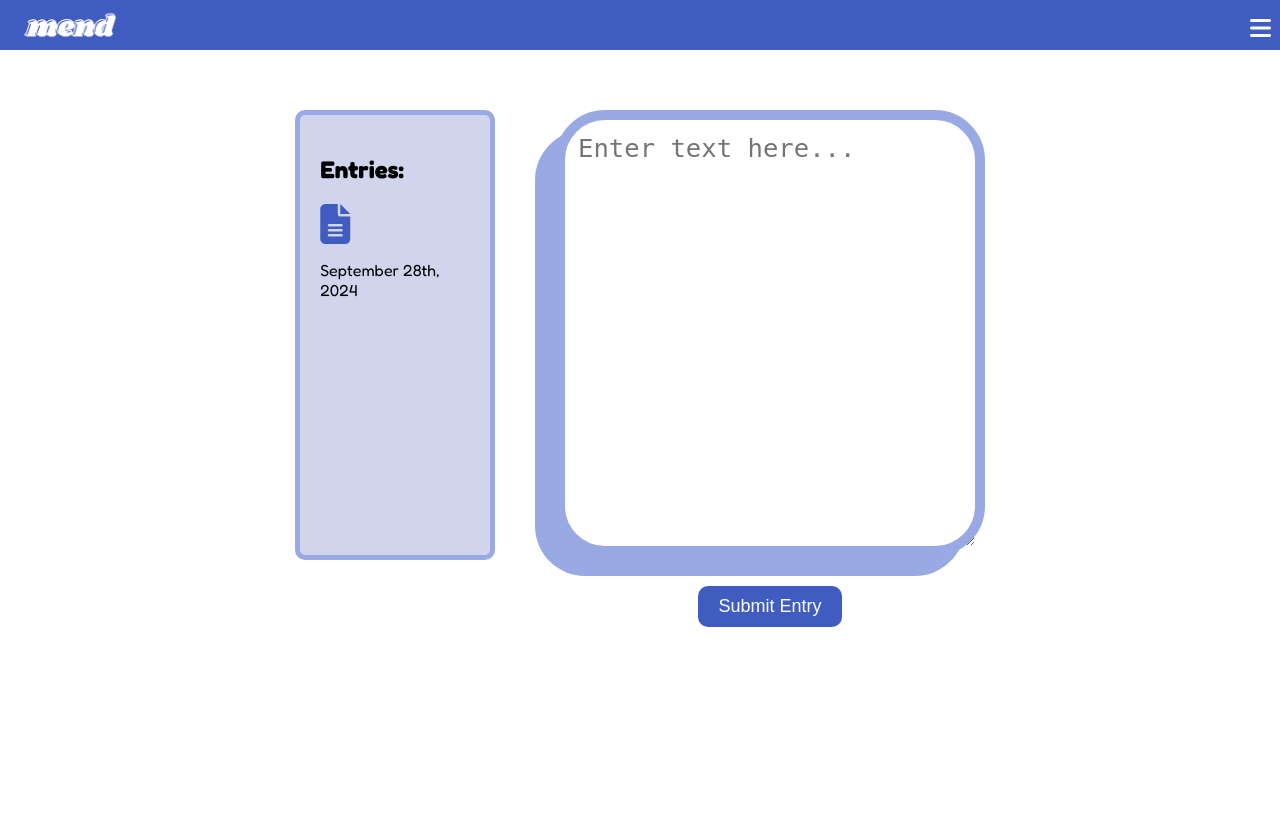
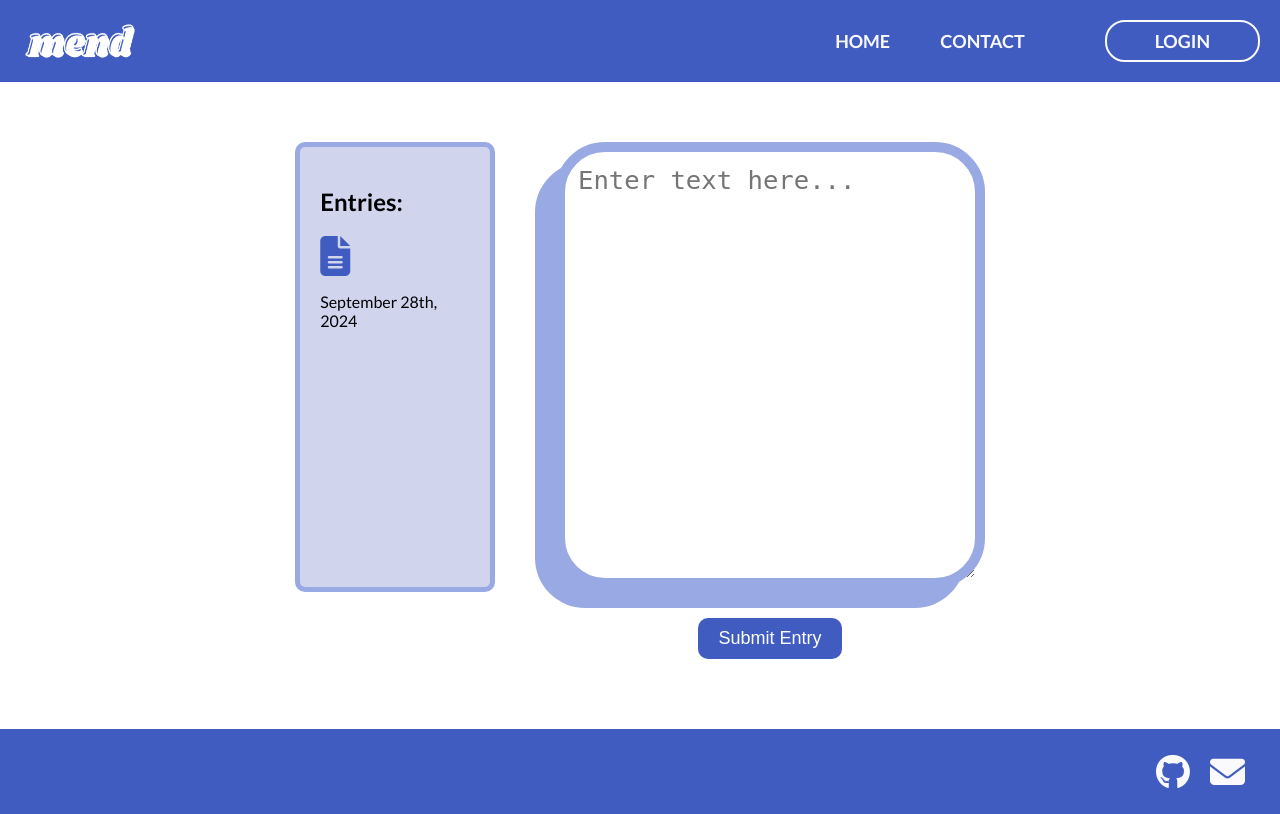
Before and after one commit to ukhan1219/mend, a PHP site: page /pages/dashboard.html in a window 1280 px wide. Before the commit the page ends 627 px from the top, so only its background shows below. Run offline with PHP 8.4, Linux system fonts and the light colour scheme; some libraries are stand-ins or nearby versions.

```diff
--- a/pages/dashboard.css
+++ b/pages/dashboard.css
@@ -7,29 +7,53 @@
 }
 
 body{
-    margin: auto;
-    font-family: 'Fredoka', sans-serif;
+  margin: 0;
+  font-family: Lato, sans-serif;
 }
 
 .mend-logo {
-    width: 100px;
-    height: 50px;
+  width: 120px;
+  height: 70px;
   margin-left: 20px;
 }
 
-  .hamburger-menu {
-    background-color: #415CC0;
-    border: none;
-    padding: 10px;
-    margin-right: 20px;
-    cursor: pointer;
-    width: 0px;
-    height: 40px;
-    font-size: 24px;
+.nav-links {
+  display: flex;
+  list-style: none;
+  margin: 0;
+  padding: 30px;
+  margin-left: auto;
 }
 
-  .hamburger-menu:hover {
-    opacity: 0.8;
+.nav-links li {
+  margin-right: 50px;
+}
+
+.nav-links a {
+  color: #FAFAFD;
+  text-decoration: none;
+  font-size: 18px;
+}
+
+.nav-links a:hover {
+  text-decoration: underline;
+}
+
+.login-btn {
+  background-color: transparent;
+  border: 2px solid #FAFAFD;
+  border-radius: 20px;
+  padding: 0.5rem 3rem;
+  color: #FAFAFD;
+  cursor: pointer;
+  font-size: 18px;
+  font-family: Lato, sans-serif;
+  margin-right: 20px;
+}
+
+.login-btn:hover {
+  background-color: #FAFAFD;
+  color: #415CC0;
 }
 
   .right-side {
@@ -102,3 +126,20 @@
   .single-entry{
     inline-t:block;
   }
+
+  .footer{
+    background-color: #415CC0;
+    display: flex;
+    justify-content: flex-end;
+    padding: 25px;
+  }
+
+  .footer i{
+    font-size: 35px;
+    color: #FAFAFD;
+    margin: 0 10px;
+  }
+
+  .footer a:hover i{
+    text-decoration: underline;
+  }
--- a/pages/dashboard.html
+++ b/pages/dashboard.html
@@ -1,5 +1,6 @@
 <!DOCTYPE html>
 <link rel="stylesheet" href="https://cdnjs.cloudflare.com/ajax/libs/font-awesome/6.1.1/css/all.min.css" />
+<link href="https://fonts.googleapis.com/css2?family=Lato:wght@400;700&display=swap" rel="stylesheet">
 <html lang="en">
 <head>
   <meta charset="UTF-8">
@@ -13,9 +14,13 @@
 <body>
   <nav class="navbar">
     <img src="../images/mend-text-white.png" class="mend-logo" alt="Mend Logo">
-    <button class="hamburger-menu">
-        <i class="fas fa-bars" style="color: #FAFAFD;"></i>
-    </button>
+
+    <!-- navbar links -->
+    <ul class="nav-links">
+        <li><a href="../index.html"><strong>HOME</strong></a></li>
+        <li><a href="mailto: lsvrionis@gmail.com"><strong>CONTACT</strong></a></li>
+      </ul>
+      <a href= "login.html"><button class="login-btn"><strong>LOGIN</strong></button></a>
   </nav>
 
   <div class="container">
@@ -31,5 +36,11 @@
       <button class="cta">Submit Entry</button>
     </div>
   </div>
+
+  <footer class="footer">
+    <a href="https://github.com/ukhan1219/mend" target="_blank"><i class="fa-brands fa-github"></i></a>
+    <a href="mailto:lsvrionis@gmail.com"><i class="fa-solid fa-envelope"></i></a>
+  </footer>
+
 </body>
 </html>
```
Also changed, not shown: pages/account.css (renamed from pages/register.css), pages/account.html (renamed from pages/register.html). Lines whose indentation alone changed are shown as unchanged.
